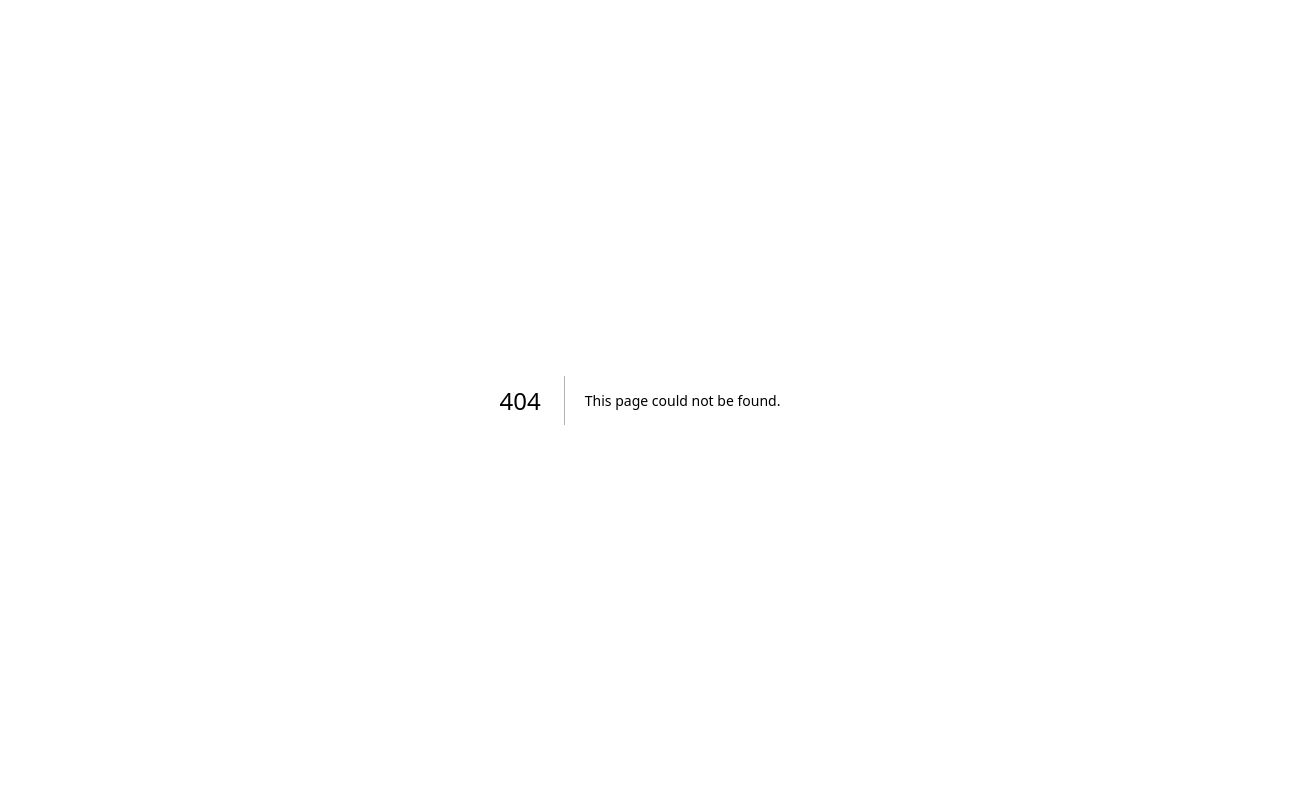
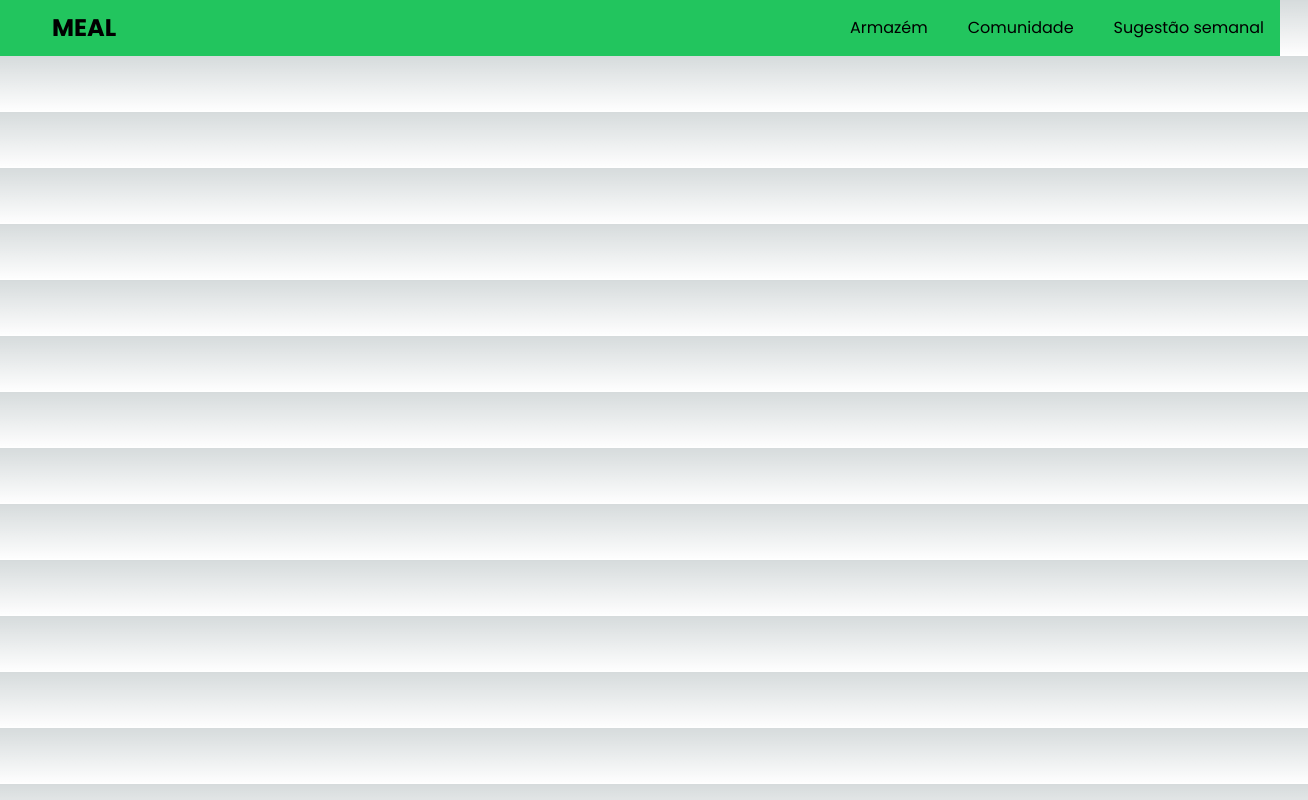
Before and after one commit to julioschmidt/meal-comida-pratica, a Next.js app: page /meal/home in a window 1280 px wide. Before the commit this address had no page. Shown: the whole page, 1308 px wide, since content can reach past the window. Built offline with nearby package versions, Linux system fonts and the light colour scheme.

Commit message:
non functional header yet

```diff
--- /dev/null
+++ b/src/app/components/Header.tsx
@@ -0,0 +1,44 @@
+"use client";
+import { List } from "phosphor-react";
+import { useState } from "react";
+
+export default function Header() {
+  const [open, setOpen] = useState(false);
+  return (
+    <header className="h-14 bg-green-500">
+      <div className="h-full flex items-center justify-between xl:mx-7 flex-wrap w-full">
+        <a href="#" className="uppercase ml-6 text-2xl font-bold	">
+          meal
+        </a>
+        <List
+          className="lg:hidden block cursor-pointer mr-6"
+          size={32}
+          onClick={() => setOpen(!open)}
+        />
+        <nav
+          className={`${
+            open ? "block" : "hidden"
+          } lg:flex lg:items-center lg:w-auto w-full`}
+        >
+          <ul className="lg:flex lg:justify-between mr-6">
+            <li>
+              <a href="#" className="lg:px-5 py-2 block hover:text-slate-200">
+                Armazém
+              </a>
+            </li>
+            <li>
+              <a href="#" className="lg:px-5 py-2 block hover:text-slate-200">
+                Comunidade
+              </a>
+            </li>
+            <li>
+              <a href="#" className="lg:px-5 py-2 block hover:text-slate-200">
+                Sugestão semanal
+              </a>
+            </li>
+          </ul>
+        </nav>
+      </div>
+    </header>
+  );
+}
--- /dev/null
+++ b/src/app/meal/home/page.tsx
@@ -0,0 +1,5 @@
+import Header from "../../components/Header";
+
+export default function Home() {
+  return <Header />;
+}
```
